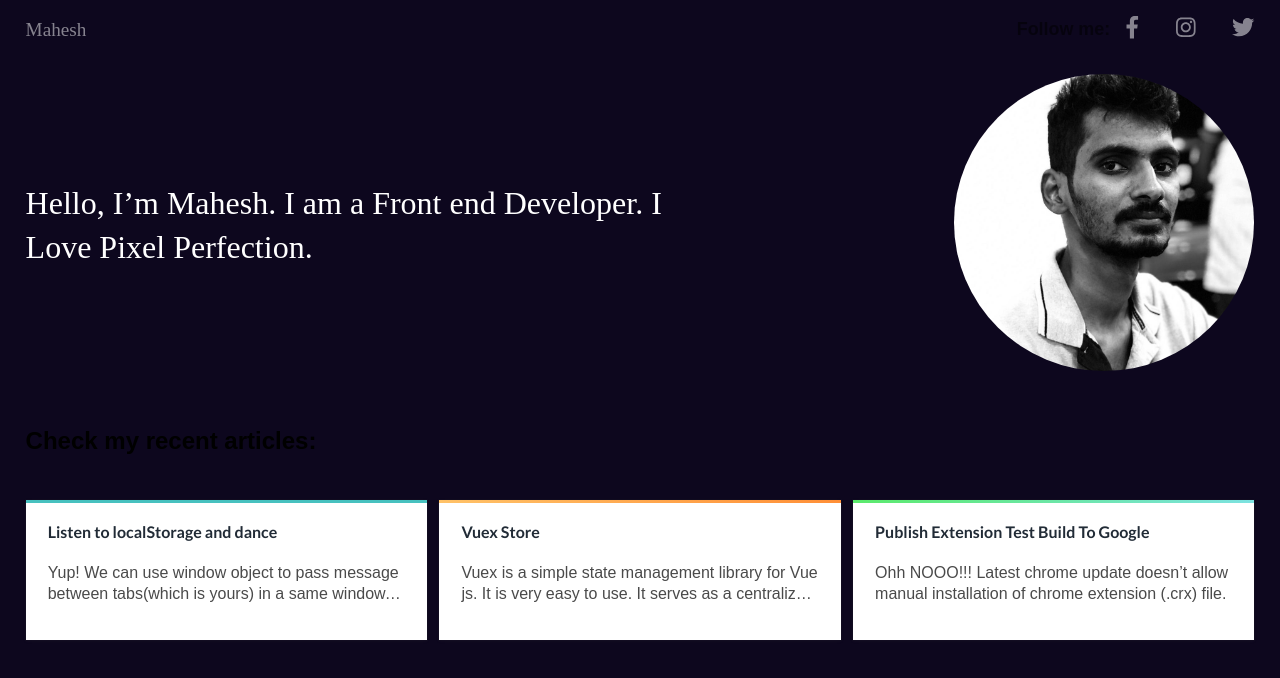
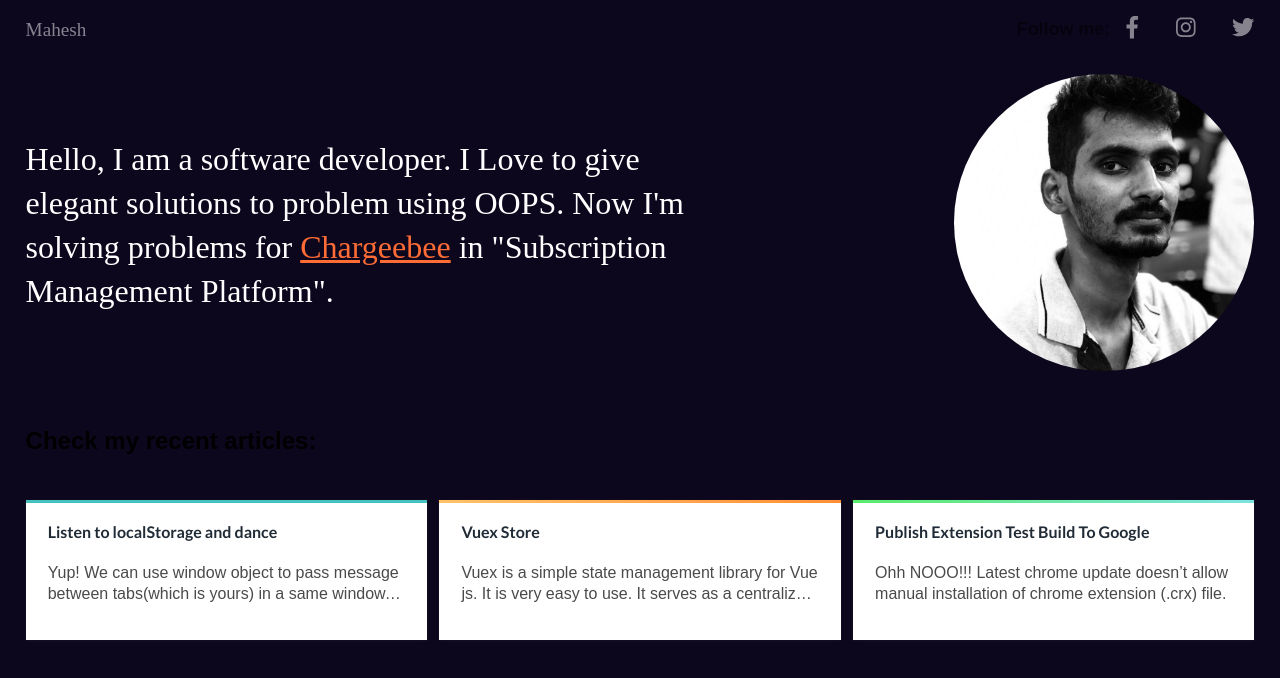
Before and after one commit to mahe9415/landing, a Vue app: page / in a window 1280 px wide. Shown: the top 678 px of the page. Built offline with nearby package versions, Linux system fonts and the light colour scheme.

Commit message:
updated gero text

```diff
--- a/src/components/landing.vue
+++ b/src/components/landing.vue
@@ -20,7 +20,11 @@
 
     <div class="hero-wrapper">
       <div class="hero-container">
-      <p class="hero-txt hello-txt">Hello, I’m Mahesh. I am a Front end Developer. I Love Pixel Perfection.</p>
+      <p class="hero-txt hello-txt">
+      Hello, I am a software developer.
+      I Love to give elegant solutions to problem using OOPS.
+      Now I'm solving problems for <a class="cb-color" href="https://www.chargebee.com" target="blank">Chargeebee</a> in "Subscription Management Platform".
+      </p>
       <div class="hero-img">
         <img class="mahe-avatar" src="/static/mahe2X.jpg" alt="">
       </div>
@@ -289,6 +293,9 @@ and (max-device-width : 667px){
   margin: 0;
 }
 }
+.cb-color{
+  color: rgb(255, 108, 54);
+}
 
 @media only screen
 and (min-device-height : 900px){
```
Also changed, not shown: 1 other file (tests, documents, lock files or other folders).
